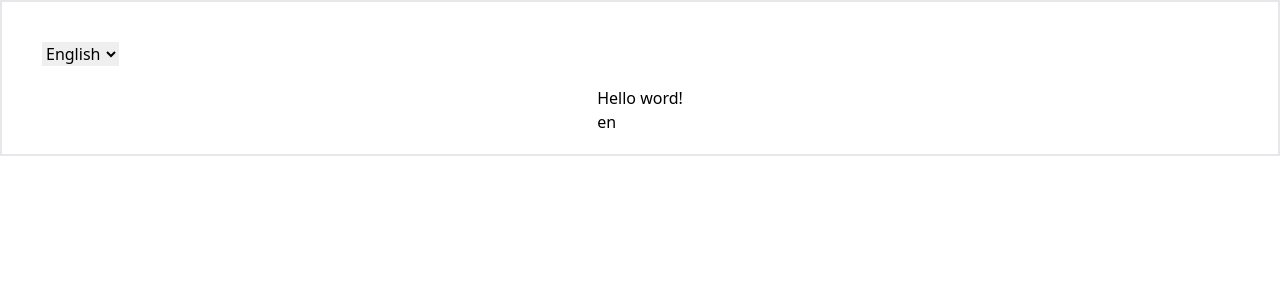
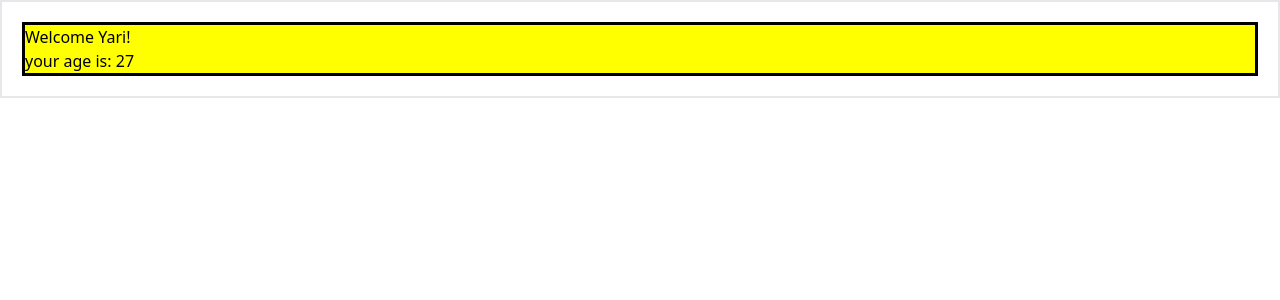
Before and after one commit to Yaricherchi7/React.js, a React (Create React App) app: page / in a window 1280 px wide. Shown: the top 300 px of the page. Built offline with nearby package versions, Linux system fonts and the light colour scheme.

Commit message:
es svolto

```diff
--- a/src/App.js
+++ b/src/App.js
@@ -1,35 +1,12 @@
 import React from "react";
-import { Container } from "./Container";
-import { LanguageContext } from "./LanguageContext";
-import { DisplayLanguage } from "./DisplayLanguage";
+import { Welcome } from "./Welcome";
 
 export class App extends React.Component {
-  state = {
-    language: 'en'
-  };
-
-  handleChangeLanguage = (event) => {
-    this.setState({
-      language : event.target.value
-    });
-  };
 
   render() {
     return (
       <div className="border-2 p-5">
-        <select className="m-5"
-          value={this.state.language}
-          onChange={this.handleChangeLanguage}
-        >
-          <option value='en'>English</option>
-          <option value='it'>Italiano</option>
-        </select>
-
-          <LanguageContext.Provider value={this.state.language}>
-          <Container>
-            <DisplayLanguage />
-          </Container>
-        </LanguageContext.Provider>
+        <Welcome name="Yari"/>
       </div>
     );
   }
--- a/src/Welcome.js
+++ b/src/Welcome.js
@@ -1,9 +1,16 @@
 import React from "react";
 import { Age } from "./Age";
 
+export function Welcome({name}){
+    return(
+        <div className="welcome">
+       <p> Welcome {name}!</p>
+        <Age age="27"/>
+       </div>
+)}
 
 
-export class Welcome extends React.Component {
+/* export class Welcome extends React.Component {
     render(){
         return(
          <div className="welcome">
@@ -11,4 +18,4 @@ export class Welcome extends React.Component {
          <Age age="27"/>
         </div>
     )}
-}
+} */
```
